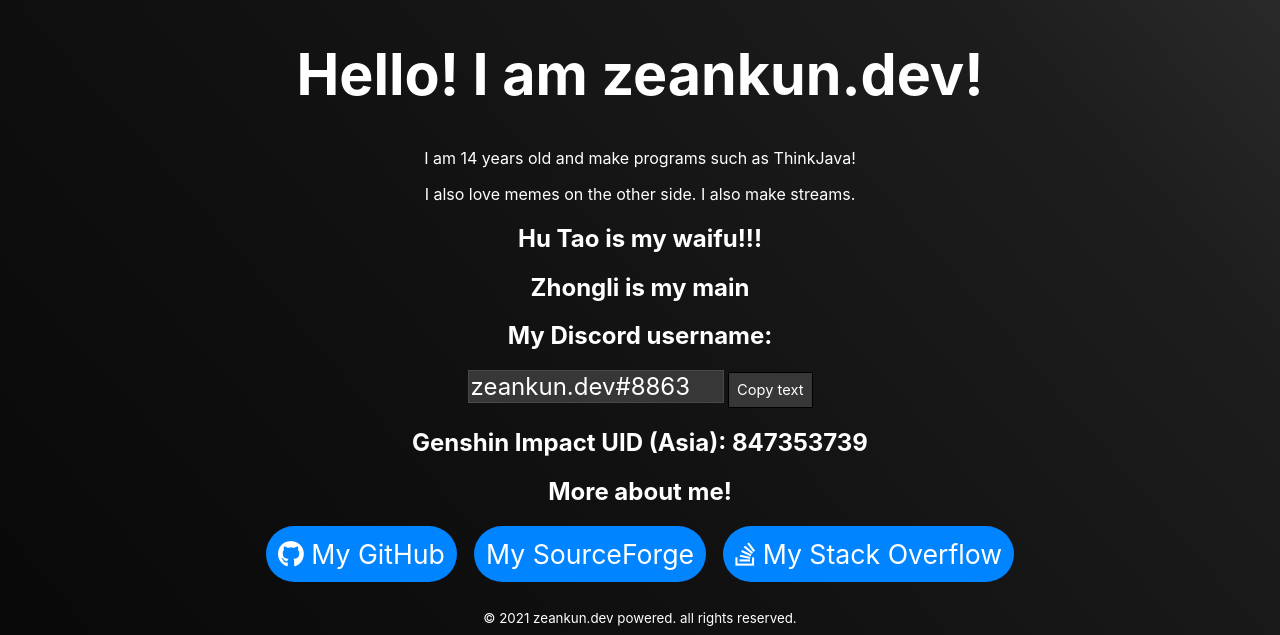
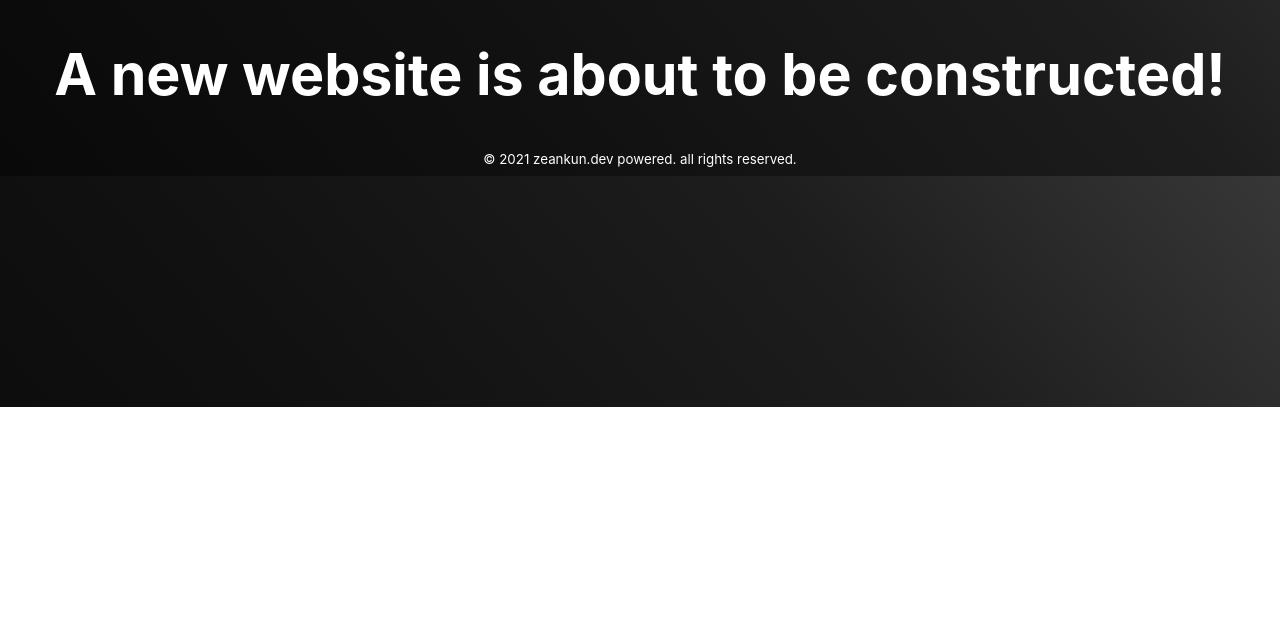
Before and after one commit to SerialDesignatorN/zeankundev.github.io, a plain HTML site: page index.html in a window 1280 px wide. Shown: the part 393-1028 px from the top of the page. After the commit the page ends 800 px from the top, so only its background shows below. Drawn offline with Linux system fonts and the light colour scheme.

Commit message:
Update index.html

```diff
--- a/index.html
+++ b/index.html
@@ -22,27 +22,7 @@
             <p style="margin-left: 1%; display: inline-block; cursor: pointer;" onclick="window.location.href = 'https://sourceforge.net/projects/thinkjava-ide/files/latest/download'">Download ThinkJava</p>
         </header>
         <img src="https://avatars.githubusercontent.com/u/58360911">
-        <h1 style="font-size: 43pt;">Hello! I am zeankun.dev!</h1>
-        <p>I am 14 years old and make programs such as ThinkJava!</p>
-        <p>I also love memes on the other side. I also make streams.</p>
-        <h2>Hu Tao is my waifu!!!</h2>
-        <h2>Zhongli is my main</h2>
-        <h2>My Discord username:</h2>
-        <input type="text" value="zeankun.dev#8863" disabled id="myInput">
-
-        <div class="tooltip">
-            <button class="copy" onclick="myFunction()" onmouseout="outFunc()">
-                <span class="tooltiptext" id="myTooltip">Copy to clipboard</span>
-                Copy text
-            </button>
-        </div>
-        <h2>Genshin Impact UID (Asia): 847353739</h2>
-        <h2>More about me!</h2>
-        <div class="moreaboutme">
-            <button class="more" onclick="location.replace('https://github.com/zeankundev');"><i class="fab fa-github"></i> My GitHub</button>
-            <button class="more"  style="display: inline-block; margin-left: 1%;" onclick="location.replace('https://sourceforge.net/u/maniacsoft/profile/')">My SourceForge</button>
-            <button class="more" style="display: inline-block; margin-left: 1%;" onclick="location.replace('https://stackoverflow.com/users/14378440/zean')"><i class="fab fa-stack-overflow"></i> My Stack Overflow</button>
-        </div>
+        <h1 style="font-size: 43pt;">A new website is about to be constructed!</h1>
         <footer>
             <small>&copy; 2021 zeankun.dev powered. all rights reserved.</small>
         </footer>
```
